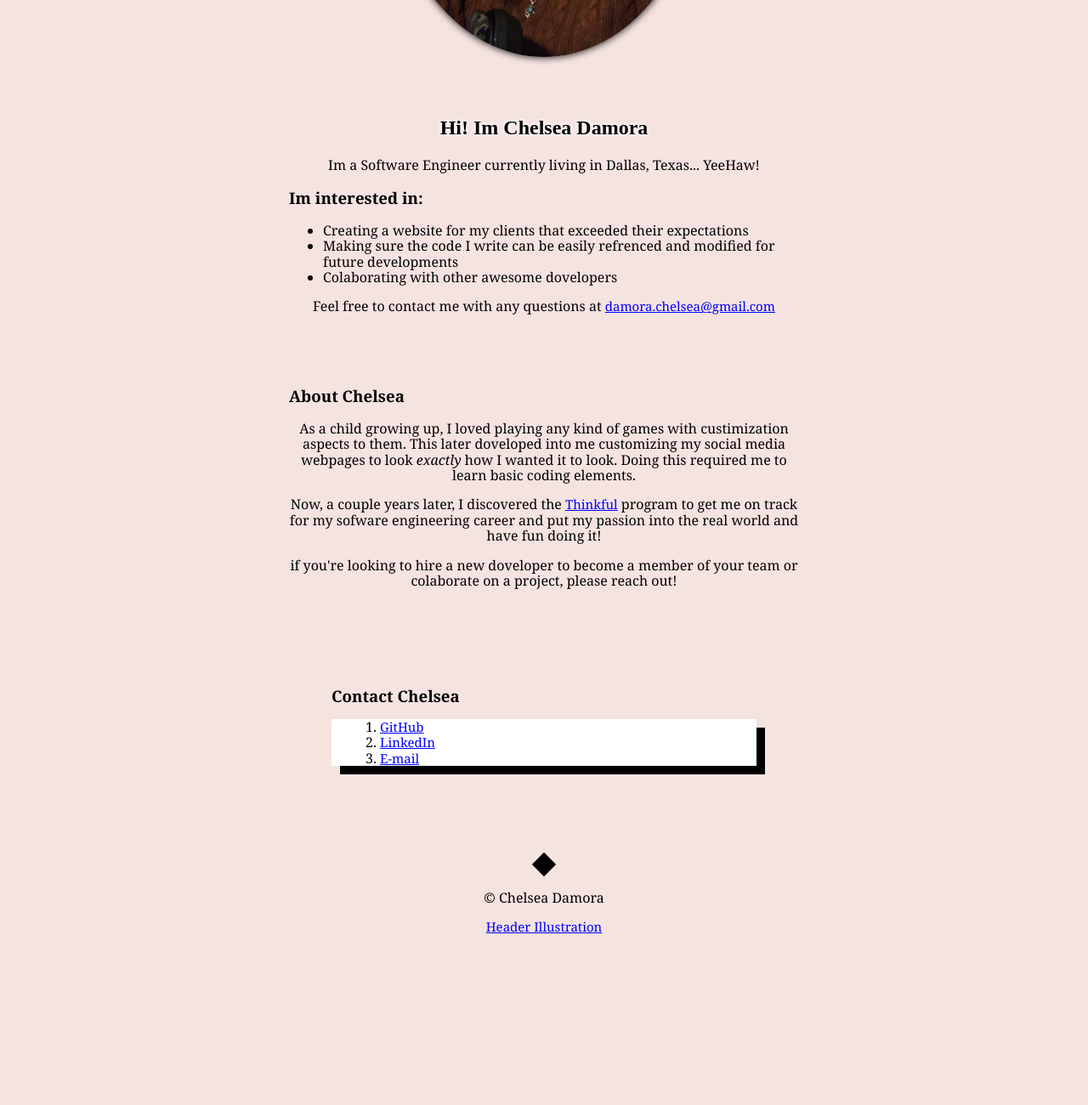
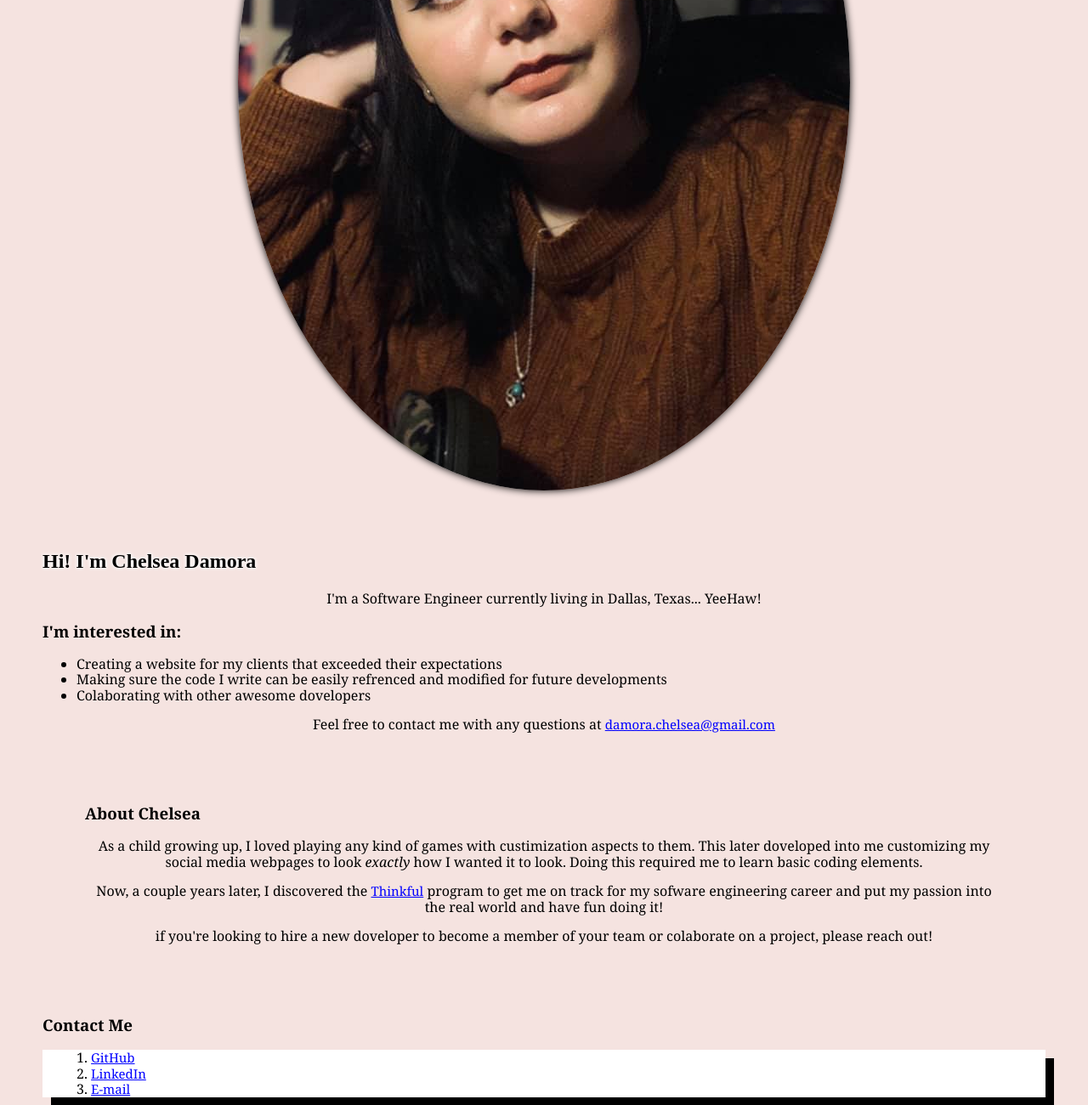
Before and after one commit to D-Chelsea/Chelsea-About-ME, a plain HTML site: page index.html in a window 1280 px wide. Shown: the part 580-1880 px from the top of the page at 85% size. Before the commit the page ends 1696 px from the top, so only its background shows below. Drawn offline with nearby package versions, Linux system fonts and the light colour scheme; a script that the page names is missing.

Commit message:
Edits made from critique
I added some edits from my critique... I also added a background color, padding to the image, and  footer color for aesthetics.

```diff
--- a/index.html
+++ b/index.html
@@ -1,5 +1,5 @@
 <!DOCTYPE html>
-<html>
+<html lang = "en">
   <head>
     <meta charset="utf-8">
     <meta name="viewport" content="width=device-width">
@@ -16,57 +16,61 @@
       </div>
     </header>
     <!-- header end -->
-    <hr class ="line">
 
+    <hr>
+
+    <!-- Image of Me code start -->
      <div class = "pic-of-me">
-       <img src = "images/picture-of-me.jpg" alt = "portrait of girl" height = 450 width = 360>
+       <img src = "images/picture-of-me.jpg" alt = "portrait of girl">
       </div>
-
+    <!-- end image of me code -->
     <main>
-      <div class = "container">
-        <h2 class = "center">
-          Hi! Im Chelsea Damora
+      <!-- intoduction to me and where im from start-->
+      <section class = "intro">
+        <h2>
+          Hi! I'm Chelsea Damora
         </h2>
-        <p class = "center">
-          Im a Software Engineer currently living in Dallas, Texas... YeeHaw!
-          <h3> Im interested in: </h3>
+        <p class = "intro">
+          I'm a Software Engineer currently living in Dallas, Texas... YeeHaw!
+        </p>
+        <!-- end into -->
+        <!-- interested code -->
+          <h3> I'm interested in: </h3>
           <ul>
             <li> Creating a website for my clients that exceeded their expectations </li>
             <li> Making sure the code I write can be easily refrenced and modified for future developments</li>
             <li> Colaborating with other awesome dovelopers</li>
           </ul>
-         <p>Feel free to contact me with any questions at <a href = "damora.chelsea@gmail.com"> damora.chelsea@gmail.com </a>
+         <p class = "intro">Feel free to contact me with any questions at <a href = "mailto: damora.chelsea@gmail.com"> damora.chelsea@gmail.com </a>
         </p>
-
-      </div>
-      <div class = "wrapper">
-        <article class = "container">
-          <h3>About Chelsea</h3>
+        </section>
+      <!-- end interested code -->
+        <article>
+          <!-- start article of me -->
+            <h3>About Chelsea</h3>
             <p>As a child growing up, I loved playing any kind of games with custimization aspects to them. This later doveloped into me customizing my social media webpages to look <em> exactly</em> how I wanted it to look. Doing this required me to learn basic coding elements.</p>
 
             <p>Now, a couple years later, I discovered the <a href = "https://www.thinkful.com/">Thinkful</a> program to get me on track for my sofware engineering career and put my passion into the real world and have fun doing it!</p>
             <p>if you're looking to hire a new doveloper to become a member of your team or colaborate on a project, please reach out!</p>
-
+            <!-- end article of me -->
         </article>
-      </div>
-      <div class = "container">
-        <article class = "center">
-          <h3 class= "container">Contact Chelsea</h3>
+        <!-- start contact -->
+          <section class = "contact">
+            <h3>Contact Me</h3>
             <ol>
               <li> <a href = "https://github.com/D-Chelsea"> GitHub</a></li>
               <li><a href = "https://www.linkedin.com/in/chelsea-damora-60223b1a2/"> LinkedIn </a></li>
-              <li> <a href = "damora.chelsea@gmail.com"> E-mail</a></li>
+              <li> <a href = "mailto: damora.chelsea@gmail.com"> E-mail</a></li>
             </ol>
-        </article>
-      </div>
+            <!-- end contact -->
+         </section>
     </main>
-    <hr>
+    <hr class = "bottom">
+    <!-- start of footer -->
     <footer>
-      <div class = "center">
-        <p> © Chelsea Damora </p>
-        <p> <a href= "https://www.vecteezy.com/vector-art/4552777-seamless-pattern-of-the-pink-sky-and-white-cloud-that-is-cute-and-the-star-and-the-crescent-moon-modern-design-flat-style-used-for-publication-gift-wrap-textile-vector-illustration"> Header Illustration</a></p>
-      </div>
+      <p class = "credit"> © Chelsea Damora </p>
     </footer>
+    <!-- end footer -->
     <script src="script.js"></script>
   </body>
 </html>
```
